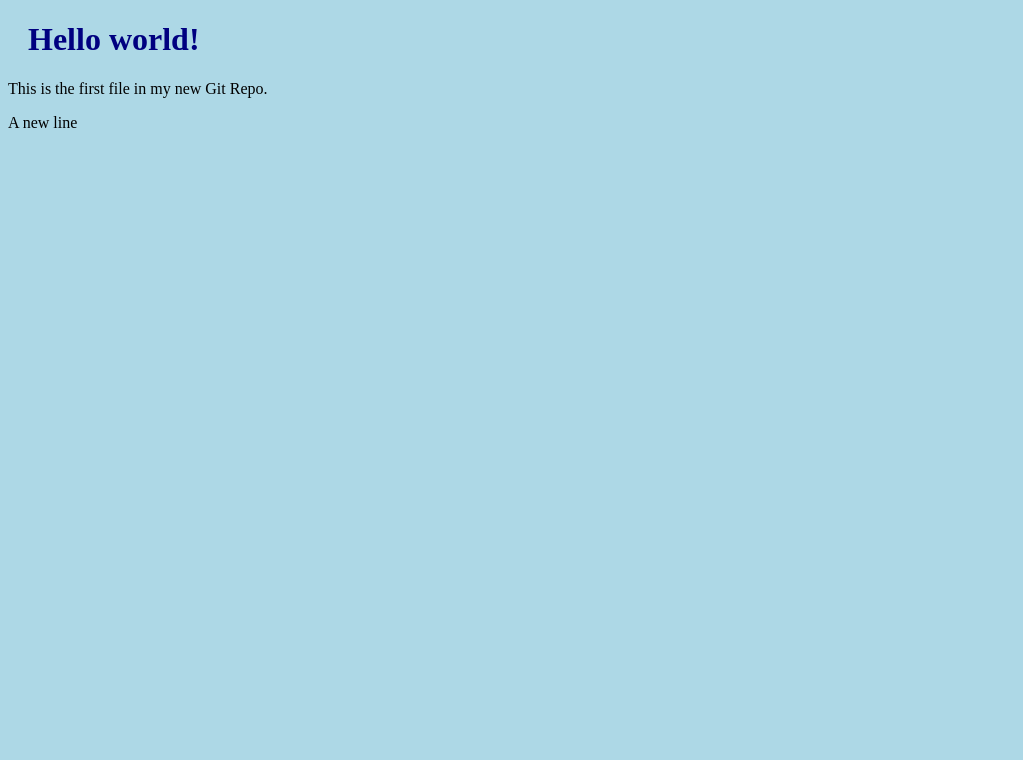
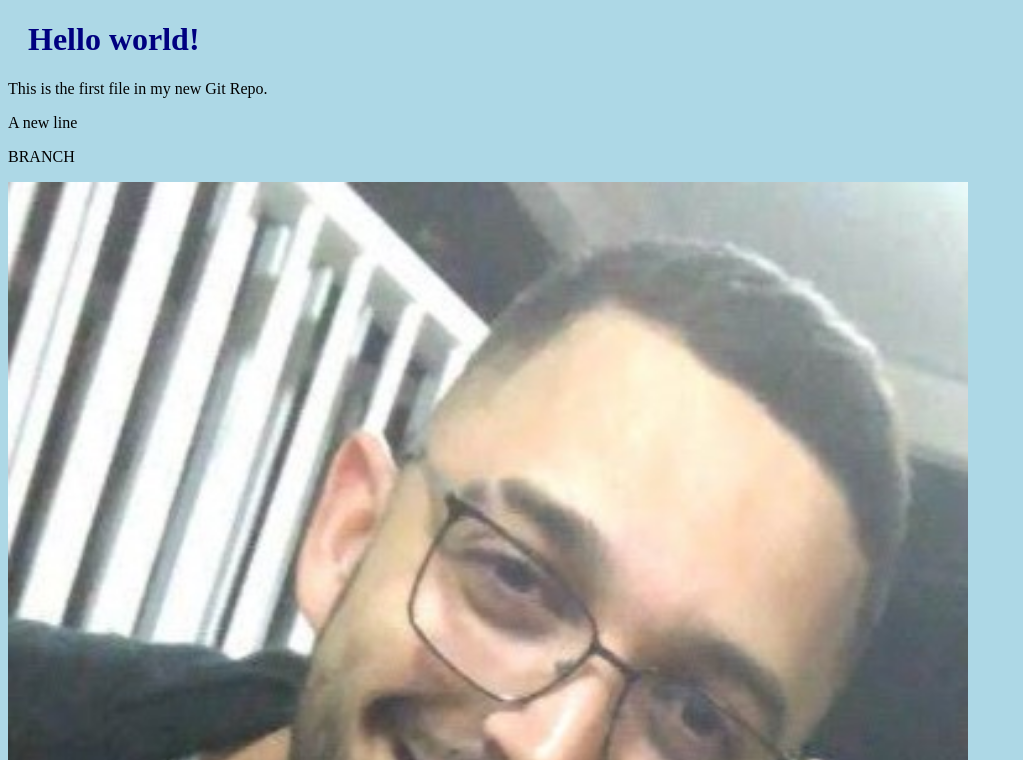
Before and after one commit to craverath/HW, a plain HTML site: page index.html in a window 1280 px wide. Shown: the top 760 px of the page, without its empty margins (0-1023 px from the left). Drawn offline with Linux system fonts and the light colour scheme.

Commit message:
Added image to hello word branch

```diff
--- a/index.html
+++ b/index.html
@@ -9,6 +9,9 @@
 <h1>Hello world!</h1>
 <p>This is the first file in my new Git Repo.</p>
 <p>A new line </p>
+<p> BRANCH</p>
+<div><img src="img_hello_world.jpg" alt="Hello World from Space"
+    style="width:100%;max-width:960px"></div>
 
 </body>
 </html>
```
Also changed, not shown: img_hello_world.jpg (added).
